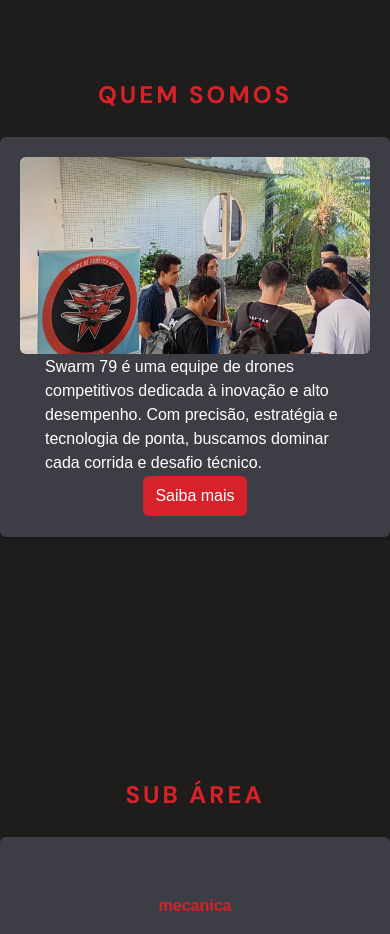
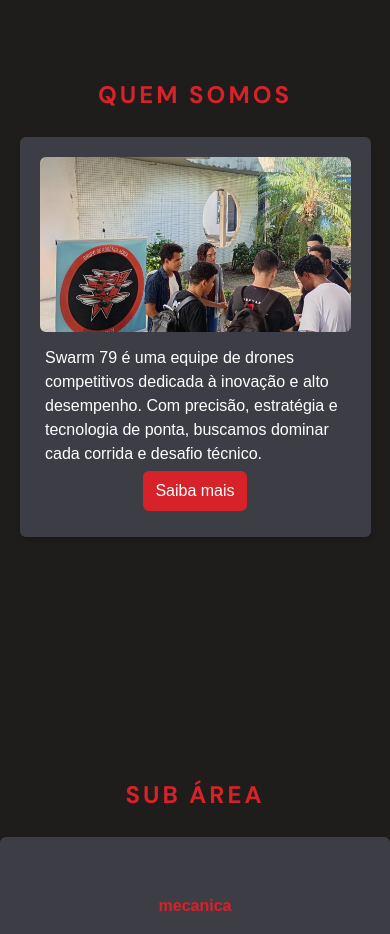
Before and after one commit to david-p-marinho/swarm, a Next.js app: page / in a window 390 px wide. Shown: the part 960-1894 px from the top of the page. Built offline with nearby package versions, Linux system fonts and the light colour scheme.

Commit message:
[visual & fix] - aboutUs component
add a link to the btn and improve visual in mobile

```diff
--- a/app/(home)/components/aboutUs.tsx
+++ b/app/(home)/components/aboutUs.tsx
@@ -14,11 +14,11 @@ export default function AboutUs() {
                     <p className="text-base w-[300px]">
                         Swarm 79 é uma equipe de drones competitivos dedicada à inovação e alto desempenho. Com precisão, estratégia e tecnologia de ponta, buscamos dominar cada corrida e desafio técnico.
                     </p>
-                    <Link className="bg-[#D72229] rounded-md px-3 py-2" href={'#'}>Saiba mais</Link>
+                    <Link className="bg-[#D72229] rounded-md px-3 py-2" href={'/sobre'}>Saiba mais</Link>
                 </div>
             </div>
         </section>
     )
 }
 
-const cardStyle = "w-full h-[400px] flex flex-col md:flex-row items-center rounded-md bg-[#3D3E45] shadow-md p-5"
+const cardStyle = "w-[90dvw] md:w-full h-[400px] flex flex-col md:flex-row items-center gap-2 rounded-md bg-[#3D3E45] shadow-md p-5"
```
